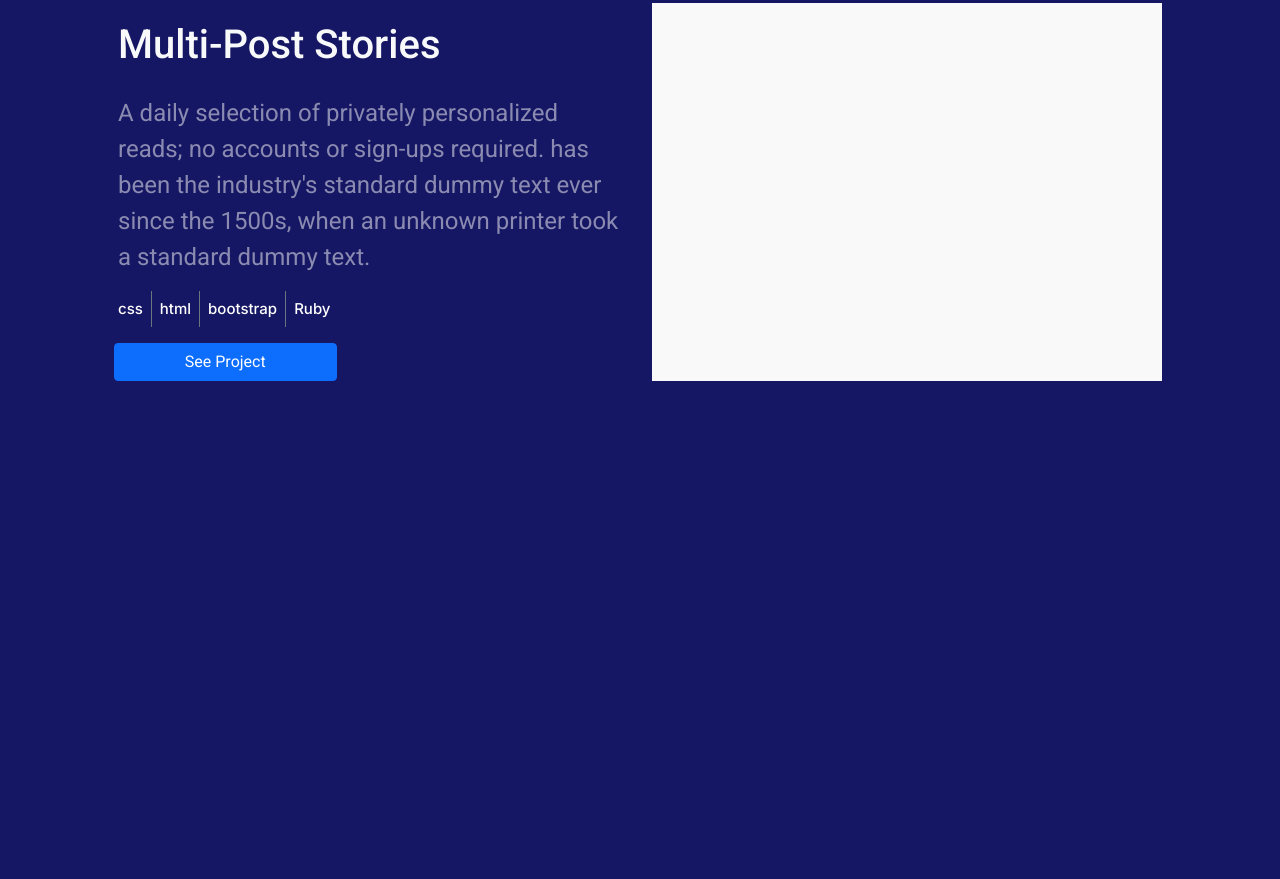
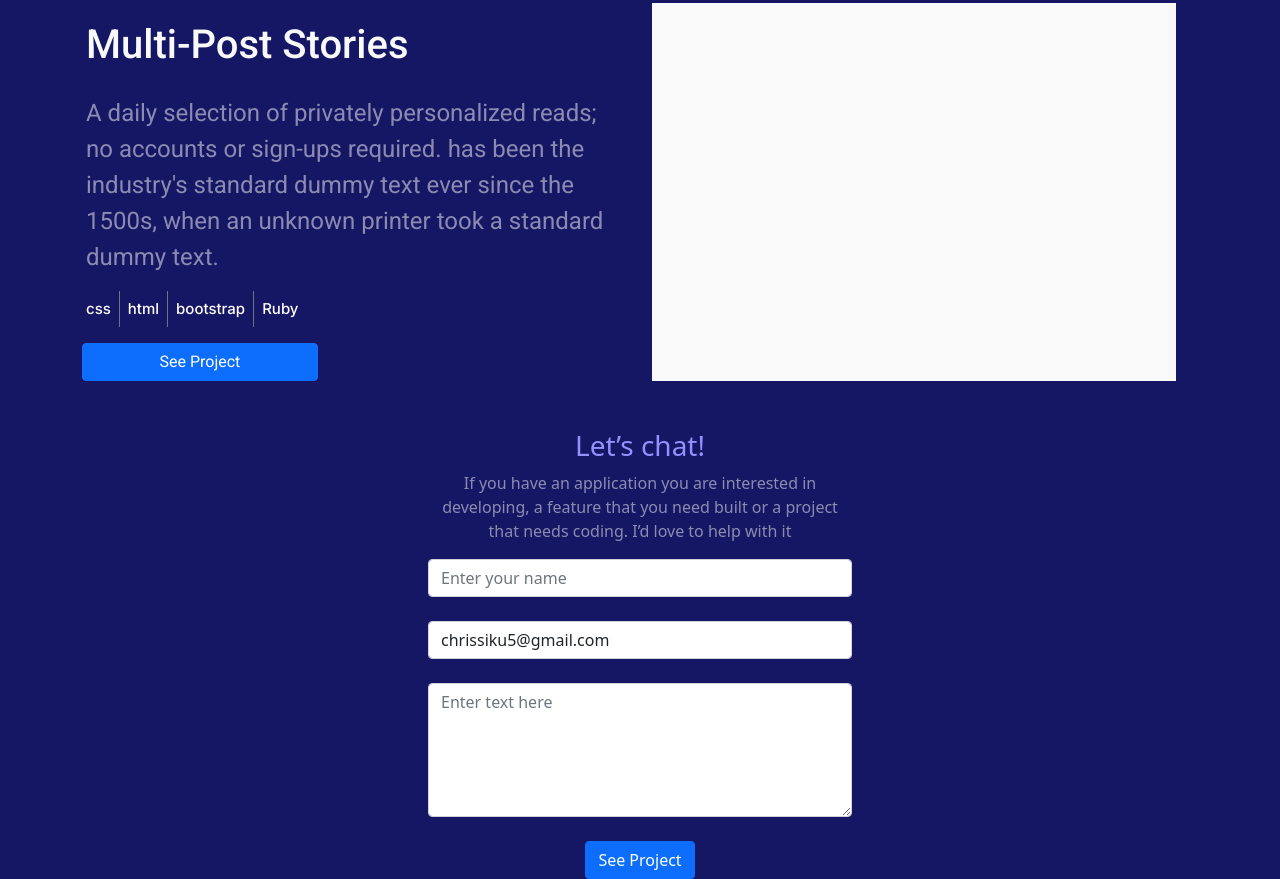
Before and after one commit to Chrissiku/test_bootstrap, a plain HTML site: page index.html in a window 1280 px wide. Shown: the part 2138-3017 px from the top of the page. Before the commit the page ends 2567 px from the top, so only its background shows below. Drawn offline with nearby package versions, Linux system fonts and the light colour scheme.

Commit message:
Add contact section for the project

```diff
--- a/css/style.css
+++ b/css/style.css
@@ -104,4 +104,10 @@ section#about ul li a {
     line-height: 52px;
     font-weight: 500;
   }
+
+
+  section#contact {
+    padding: 0 130px;
+    width: 684px;
+  }
 }
--- a/index.html
+++ b/index.html
@@ -164,7 +164,7 @@
     </section>
 
     <!-- About Section -->
-    <section class="container pe-md-5 ps-md-5" id="about">
+    <section class="container pe-md-3 ps-md-3" id="about">
       <h2 class="color1">My recent work</h2>
       <hr class="text-muted" />
 
@@ -205,7 +205,6 @@
       </div>
 
       <div class="row pb-5">
-
         <div class="col-12 col-md-6 d-md-none d-block">
           <img
             class="h-100 img-fluid"
@@ -249,8 +248,6 @@
         </div>
       </div>
 
-
-
       <div class="row pb-5">
         <div class="col-12 col-md-6">
           <img
@@ -288,7 +285,6 @@
       </div>
 
       <div class="row pb-5">
-
         <div class="col-12 col-md-6 d-md-none d-block">
           <img
             class="h-100 img-fluid"
@@ -331,31 +327,63 @@
           />
         </div>
       </div>
+    </section>
 
-      <!-- <div class="card pair">
-          <div class="card-image">
-            <img src="images/work_img.png" alt="Work image" />
+    <!-- contact section -->
+    <section class="container text-center" id="contact">
+      <div class="row">
+        <h3 class="col-12 color1 d-none d-md-block">Let’s chat!</h3>
+        <h3 class="col-12 color1 d-md-none">CONTACT US</h3>
+        <div class="col-12">
+          <p class="text-white-50">
+            If you have an application you are interested in developing, a
+            feature that you need built or a project that needs coding. I’d love
+            to help with it
+          </p>
         </div>
-          <div class="card-detail">
-            <h3>Multi-Post Stories</h3>
-            <p>
-              A daily selection of privately personalized reads; no accounts or
-              sign-ups required. has been the industry's standard dummy text ever
-              since the 1500s, when an unknown printer took a standard dummy text.
-            </p>
-            <div class="card-link">
-              <ul>
-                <li><a href="">css</a></li>
-                <li><a href="">html</a></li>
-                <li><a href="">bootstrap</a></li>
-                <li><a href="">Ruby</a></li>
-              </ul>
+        <div class="col-12 align-center mx-auto">
+          <form action="https://formspree.io/f/xayvleal" method="post">
+            <div class="mb-4">
+              <label for="user_name" class="d-none"></label>
+              <input
+                type="text"
+                class="form-control"
+                name="user_name"
+                id="user_name"
+                maxlength="30"
+                required
+                placeholder="Enter your name"
+              />
             </div>
-            <button type="button" class="btn">
-              <span>See Project</span>
-            </button>
+            <div class="mb-4">
+              <label for="user_email" class="d-none"></label>
+              <input
+                type="email"
+                class="form-control"
+                required
+                name="user_email"
+                id="user_email"
+                placeholder="Enter your Email"
+                value="chrissiku5@gmail.com"
+              />
             </div>
-        </div> -->
+            <div class="mb-4">
+                <label for="msg" class="d-none"></label>
+              <textarea
+                class="form-control"
+                name="msg"
+                id="msg"
+                cols="20"
+                rows="5"
+                maxlength="500"
+                required
+                placeholder="Enter text here"
+              ></textarea>
+            </div>
+            <button type="submit" class="btn btn-primary">See Project</button>
+          </form>
+        </div>
+      </div>
     </section>
 
     <script
```
Lines whose indentation alone changed are shown as unchanged.
